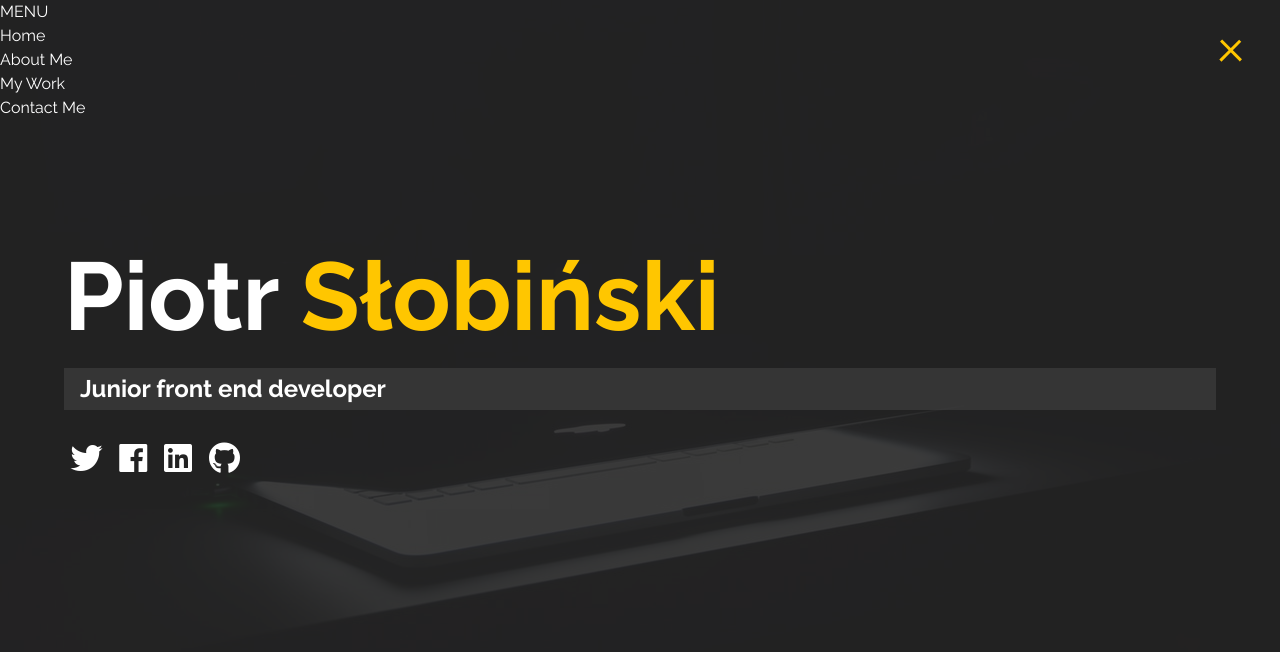
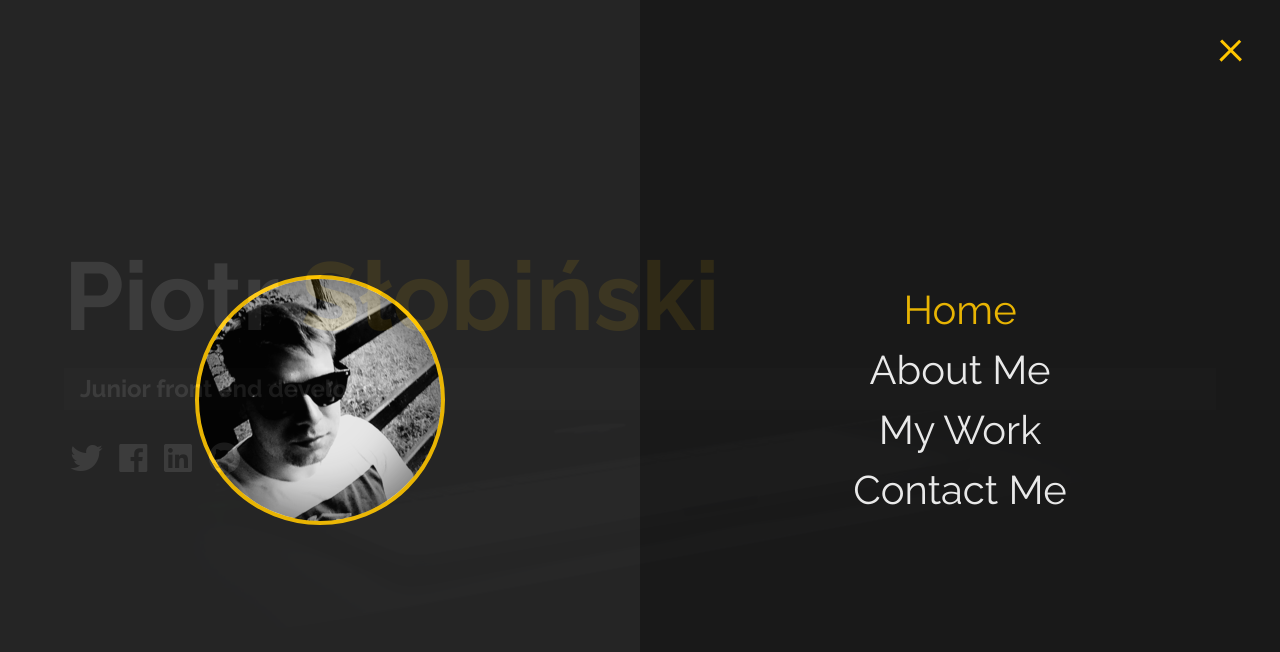
Before and after one commit to Capoverde/MYSITE, a website: page index.html in a window 1280 px wide. Both pictures are taken after a click on the element 1231 px from the left and 47 px from the top of the page. Drawn offline with Linux system fonts and the light colour scheme.

Commit message:
Menu overlay

```diff
--- a/index.html
+++ b/index.html
@@ -17,7 +17,7 @@
 
     <!-- HEADER -->
     <header class="header">
-      <span class="menu-descript">MENU</span>
+      <!-- <span class="menu-word">MENU</span> -->
       <div class="menu-btn">
         <div class="btn-line"></div>
         <div class="btn-line"></div>
@@ -28,7 +28,7 @@
           <div class="portrait"></div>
       </div>
         <ul class="menu-nav">
-          <li class="nav-item"><a href="/" class="nav-lin k">Home</a></li>
+          <li class="nav-item current"><a href="/" class="nav-link ">Home</a></li>
           <li class="nav-item"><a href="./src/pages/about.html" class="nav-link">About Me</a></li>
           <li class="nav-item"><a href="./src/pages/work.html" class="nav-link">My Work</a></li>
           <li class="nav-item"><a href="./src/pages/contact.html" class="nav-link">Contact Me</a></li>
--- a/src/sass/_mixins.scss
+++ b/src/sass/_mixins.scss
@@ -94,3 +94,24 @@ $z-index: (
     margin: $btnMenuMargin;
     background: $btnMenu-bg;
 }
+
+// --- menu overlay --- //
+@mixin menuOverlay{
+    position: fixed;
+    top: 0;
+    width: 100%;
+    opacity: .9;
+    visibility: hidden;
+}
+
+//  --- portrait sizes -- //
+@mixin portrait{
+    width: 250px;
+    height: 250px;
+    border: 4px solid $secondary-c;
+    border-radius: 50%;
+    background-position: 0 0;
+    background-size: cover;
+    background-repeat: no-repeat;
+    box-shadow: inset 0 0 50px 15px rgba(0,0,0,.5);
+}
--- a/src/sass/_nav.scss
+++ b/src/sass/_nav.scss
@@ -32,3 +32,88 @@
     }
   }
 }
+
+// ---- MENU OVERLAY ---- //
+
+.menu{
+  @include menuOverlay;
+
+  &.show{
+    visibility: visible;
+  }
+
+  &-branding,
+  &-nav{
+   display:flex;
+   flex-flow: column wrap;
+   align-items: center;
+   justify-content: center;
+   float: left;
+   width: 50%;
+   height: 100vh;
+   overflow: hidden;
+  }
+  &-nav{
+     margin: 0;
+     padding: 0;
+     background: darken($primary-c, 5);
+     transform: translate3d(0, -100%, 0);
+     @include easeOut;
+
+     &.show{
+      //  sliding from top to bottom
+     transform: translate3d(0,0,0);
+     }
+  }
+
+  // Branding side
+  &-branding{
+    background: $primary-c;
+    transform: translate3d(0, 100%, 0);
+    @include easeOut;
+
+    &.show{
+      //  sliding from bottom to top
+     transform: translate3d(0,0,0);
+     }
+
+     .portrait{
+       @include portrait;
+       background: $portrait;
+       opacity: 1;
+       @include z(nav);
+     }
+  }
+  .nav-item{
+    transform: translate3d(600px, 0, 0);
+    @include easeOut;
+
+    &.show{
+     //  sliding from right
+    transform: translate3d(0,0,0);
+    }
+
+    &.current > a {
+       color: $secondary-c;
+    }
+  }
+
+  .nav-link{
+    position: relative;
+    display: inline-block;
+    font-size: $navLinkSize;
+
+    &:hover{
+      color: $secondary-c;
+      @include easeOut;
+    }
+  }
+}
+
+//  Deylay items slide
+
+@for $i from 1 through 4 {
+  .nav-item:nth-child(#{$i}){
+    transition-delay:  $i * 0.1s;
+  }
+}
--- a/src/sass/_vars.scss
+++ b/src/sass/_vars.scss
@@ -7,6 +7,7 @@ $secondary-c: #ffc600;
 $show-home-img: true;
 $home-img: url('../../dist/assets/img/main_bg/main-large.png');
 $background-opacity: .9;
+$portrait: url('../../dist/assets/img/portrait-onsite.png');
 
 // ------------------ SIZES --------------------- //
 // --- Menu button -- //
@@ -16,3 +17,4 @@ $btnMenuLineWidth: 28px;
 $btnMenuLineHeight: 3px;
 $btnMenuMargin: 0 0 5px 0;
 $btnMenu-bg: #fff;
+$navLinkSize: 2.5rem;
```
Also changed, not shown: dist/assets/img/portrait-onsite.png (added), dist/css/main.min.css, 1 other file.
